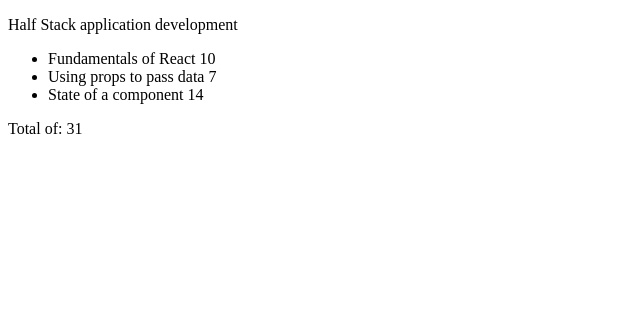
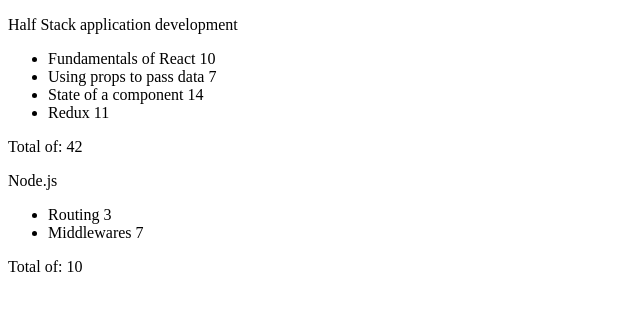
Before and after one commit to Dmitri9149/React-applications, a React (Create React App) app in the folder courseinfo/: page / in a window 1280 px wide. Shown: the top 310 px of the page, without its empty margins (0-640 px from the left). Built offline with nearby package versions, Linux system fonts and the light colour scheme.

Commit message:
several courses are possible to handle now

```diff
--- a/courseinfo/src/App.js
+++ b/courseinfo/src/App.js
@@ -1,7 +1,8 @@
 import Course from './components/Course'
 
 const App = () => {
-    const course = {
+  const courses = [
+    {
       name: 'Half Stack application development',
       id: 1,
       parts: [
@@ -19,13 +20,36 @@ const App = () => {
           name: 'State of a component',
           exercises: 14,
           id: 3
+        },
+        {
+          name: 'Redux',
+          exercises: 11,
+          id: 4
+        }
+      ]
+    },
+    {
+      name: 'Node.js',
+      id: 2,
+      parts: [
+        {
+          name: 'Routing',
+          exercises: 3,
+          id: 1
+        },
+        {
+          name: 'Middlewares',
+          exercises: 7,
+          id: 2
         }
       ]
     }
+  ]
 
     return (
       <div>
-        <Course course={course} />
+        <Course course={courses[0]} />
+        <Course course={courses[1]} />
       </div>
     )
   }
```
